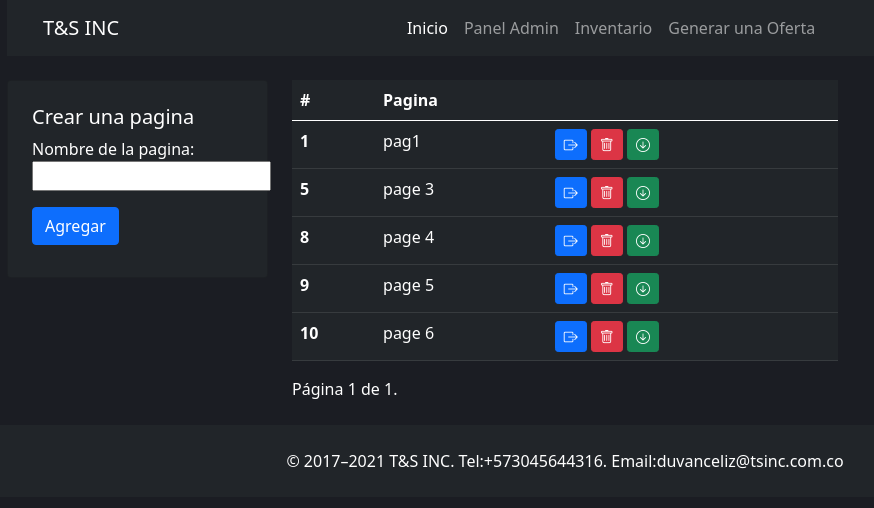
After one commit to duvanceliz/apptsinc, a Django app: page /createpage/1/ in a window 1280 px wide. The commit adds this page. Shown: the top 508 px of the page, without its empty margins (75-949 px from the left). Run offline with Django 5.2, Linux system fonts and the light colour scheme; data comes from the database, SQL or seed files in the repository.

```diff
--- a/tsinc/forms.py
+++ b/tsinc/forms.py
@@ -46,5 +46,8 @@ class CreateUnit(forms.Form):
     unit = forms.ModelChoiceField(queryset=Units.objects.all())
     quantity = forms.IntegerField(label="Cuantos")
 
+class CreatePage(forms.Form):
+    name = forms.CharField(label="Nombre de la pagina", max_length=100)
+
 class SearchForm(forms.Form):
     search = forms.CharField(label='Buscar', max_length=100)
--- a/tsinc/models.py
+++ b/tsinc/models.py
@@ -67,7 +67,7 @@ class Slots(models.Model):
 
 class Dasboard(models.Model):
     name = models.CharField(max_length=200, default=None)
-    proyect = models.ForeignKey(Project, on_delete=models.CASCADE, related_name='projects')
+    project = models.ForeignKey(Project, on_delete=models.CASCADE, related_name='dashboards')
     def __str__(self):
         return self.name
 
--- a/tsinc/static/js/save.js
+++ b/tsinc/static/js/save.js
@@ -2,12 +2,12 @@
 const btnsave = document.querySelector('#save')
 const csrfToken = document.querySelector("#form > input")
 const form = document.getElementById('form')
+const dash_id = document.getElementById('dashboard_id').value
 
 form.addEventListener('submit',e =>{
     e.preventDefault()
 
     const list = []
-
     const todos = document.querySelectorAll('div.dropzone > img')
 
     todos.forEach(todo => {
@@ -20,8 +20,9 @@ form.addEventListener('submit',e =>{
         list.push(obj)
     })
 
-
+    console.log(dash_id)
     axios.post("/saveitems/", {
+        dashboard_id: dash_id,
         values: list
     }, {
         headers: {
--- a/tsinc/templates/components/panelLeft.html
+++ b/tsinc/templates/components/panelLeft.html
@@ -28,7 +28,7 @@
 
           <div class="box" id="availableItems">
             {% for item in panelitems %}
-            <img id="item" pk="{{item.id}}" src="{% static item.img %}" alt="items" style="width: 50px;">
+            <img id="item" pk="{{item.id}}" src="{% static item.img %}" alt="items" style="width: {{item.width}}px;">
             {% endfor %}
           </div>
         </div>
--- /dev/null
+++ b/tsinc/templates/createpage.html
@@ -0,0 +1,73 @@
+
+{% extends 'layout.html' %} {% block body %}
+
+<div class="container">
+    <div class="row">
+
+        <div class="col-3">
+
+        <div class="card bg-dark p-4">
+          <h5>Crear una pagina</h5>
+          {% include 'components/form.html' %}
+        </div>
+
+        </div>
+
+      <div class="col-6">
+
+        <table class="table table-hover table-dark">
+          <thead>
+
+
+            <tr>
+              <th scope="col">#</th>
+              <th scope="col">Pagina</th>
+              <th scope="col"></th>
+            </tr>
+
+          </thead>
+          <tbody>
+            <tr>
+              {% for page in page_obj %}
+
+                <th scope="row">{{page.id}}</th>
+              <td>{{page.name}}</td>
+              <td>
+                <a class="btn btn-primary btn-sm" href="{% url 'dashboard' page.id %}"> <i class="bi bi-box-arrow-right"></i></a>
+                <a class="btn btn-danger btn-sm" href="{% url 'delete_page' page.id %}" onclick="return verificar()"> <i class="bi bi-trash"></i> </a>
+                <a href="" class="btn btn-success btn-sm"><i class="bi bi-arrow-down-circle"></i></a>
+              </td>
+            </tr>
+
+
+
+            {%endfor%}
+          </tbody>
+        </table>
+
+        <div class="pagination">
+          <span class="step-links">
+              {% if page_obj.has_previous %}
+                  <a href="?page=1">&laquo; Primero</a>
+                  <a href="?page={{ page_obj.previous_page_number }}">Anterior</a>
+              {% endif %}
+
+              <span class="current">
+                  Página {{ page_obj.number }} de {{ page_obj.paginator.num_pages }}.
+              </span>
+
+              {% if page_obj.has_next %}
+                  <a href="?page={{ page_obj.next_page_number }}">Siguiente</a>
+                  <a href="?page={{ page_obj.paginator.num_pages }}">Último &raquo;</a>
+              {% endif %}
+          </span>
+      </div>
+      </div>
+      <div class="col-3">
+
+      </div>
+
+    </div>
+  </div>
+
+{% endblock %}
--- a/tsinc/templates/home.html
+++ b/tsinc/templates/home.html
@@ -60,7 +60,7 @@
             </td>
 
             <td>
-              <a class="btn btn-primary btn-sm" href="{% url 'dashboard' project.id %}"> <i class="bi bi-box-arrow-right"></i></a>
+              <a class="btn btn-primary btn-sm" href="{% url 'create_page' project.id %}"> <i class="bi bi-box-arrow-right"></i></a>
               <button class="btn btn-success btn-sm"><i class="bi bi-pencil-square"></i></button>
               <a class="btn btn-danger btn-sm" href="{% url 'delete_obj' project.id %}" onclick="return verificar()"> <i class="bi bi-trash"></i> </a>
             </td>
--- a/tsinc/templates/layout.html
+++ b/tsinc/templates/layout.html
@@ -89,5 +89,13 @@
       crossorigin="anonymous"
     ></script>
 
+    <footer class="bg-dark mt-4 d-flex justify-content-center">
+
+      <div class="p-4">© 2017–2021 T&S INC. Tel:+573045644316. Email:duvanceliz@tsinc.com.co
+      </div>
+
+  </footer>
+
   </body>
+
 </html>
--- a/tsinc/urls.py
+++ b/tsinc/urls.py
@@ -16,6 +16,9 @@ urlpatterns = [
     path('deleteunit/<int:id>/', views.delete_unit, name='delete_unit'),
     path('deletetab/<int:id>/', views.delete_tab, name='delete_tab'),
     path('deleteoffer/<int:id>/', views.delete_offer, name='delete_offer'),
+    path('deletepage/<int:id>/', views.delete_page, name='delete_page'),
     path('downloadoffer/<int:id>/', views.download_offer, name='download_offer'),
     path('saveitems/', views.save_items, name='save_items'),
+    path('createpage/<int:id>/', views.create_page, name='create_page'),
+
 ]
--- a/tsinc/views.py
+++ b/tsinc/views.py
@@ -2,7 +2,7 @@ from django.shortcuts import render, redirect, get_object_or_404
 from django.core.exceptions import ObjectDoesNotExist
 from django.http import HttpResponse
 from .models import Project, Product, Offers, TabUnits, Tabs, Slots, Dasboard, PanelItems, Items
-from .forms import CreateProject, CreateProduct, UploadProducts, CreateOffer, CreateTab, CreateUnit, Units, SearchForm
+from .forms import CreateProject, CreateProduct, UploadProducts, CreateOffer, CreateTab, CreateUnit, Units, SearchForm, CreatePage
 from django.core.paginator import Paginator
 from django.contrib.auth.decorators import login_required
 import pandas as pd
@@ -45,10 +45,11 @@ def product(request):
 
 @login_required
 def dashboard(request, id):
-    project = Project.objects.get(id=id)
+    dashboard = Dasboard.objects.get(id=id)
+    project = dashboard.project
     panelitems = PanelItems.objects.all()
     items = Items.objects.all()
-    return render(request, 'dashboard.html',{'project':project, 'panelitems':panelitems, 'items': items})
+    return render(request, 'dashboard.html',{'project':project, 'panelitems':panelitems, 'items': items, 'dashboard':dashboard})
 
 
 
@@ -247,7 +248,31 @@ def save_items(request):
                 item_exist.y = value['y']
                 item_exist.save()
             else:
-                new_item = Items(id_code=value['id_code'],x=value['x'],y=value['y'], img=img_obj)
+                dashboard = get_object_or_404(Dasboard, id=int(data['dashboard_id']))
+                new_item = Items(id_code=value['id_code'],x=value['x'],y=value['y'], img=img_obj, dashboard= dashboard )
                 new_item.save()
 
         return JsonResponse({'mensaje': 'Datos guardados con éxito!'})
+
+
+def create_page(request,id):
+    if request.method == 'GET':
+        project = get_object_or_404(Project,id=id)
+        pages_project = project.dashboards.all()
+        # page = Dasboard.objects.all()
+        paginator = Paginator(pages_project, 5)
+        page_number = request.GET.get('page')
+        page_obj = paginator.get_page(page_number)
+        return render(request, 'createpage.html',{'page_obj': page_obj, 'form':CreatePage()})
+    else:
+        project = Project.objects.get(id=id)
+        print(request.POST['name'])
+        Dasboard.objects.create(name = request.POST['name'],project=project)
+        return redirect(f'/createpage/{id}/')
+
+
+def delete_page(request, id):
+    object = get_object_or_404(Dasboard, id=id)
+    project = object.project
+    object.delete()
+    return redirect(f'/createpage/{project.id}/')
```
Also changed, not shown: tsinc/templates/dashboard.html (+7 -1 lines), db.sqlite3, tsinc/migrations/0018_alter_dasboard_proyect.py (added), tsinc/migrations/0019_rename_proyect_dasboard_project.py (added).
